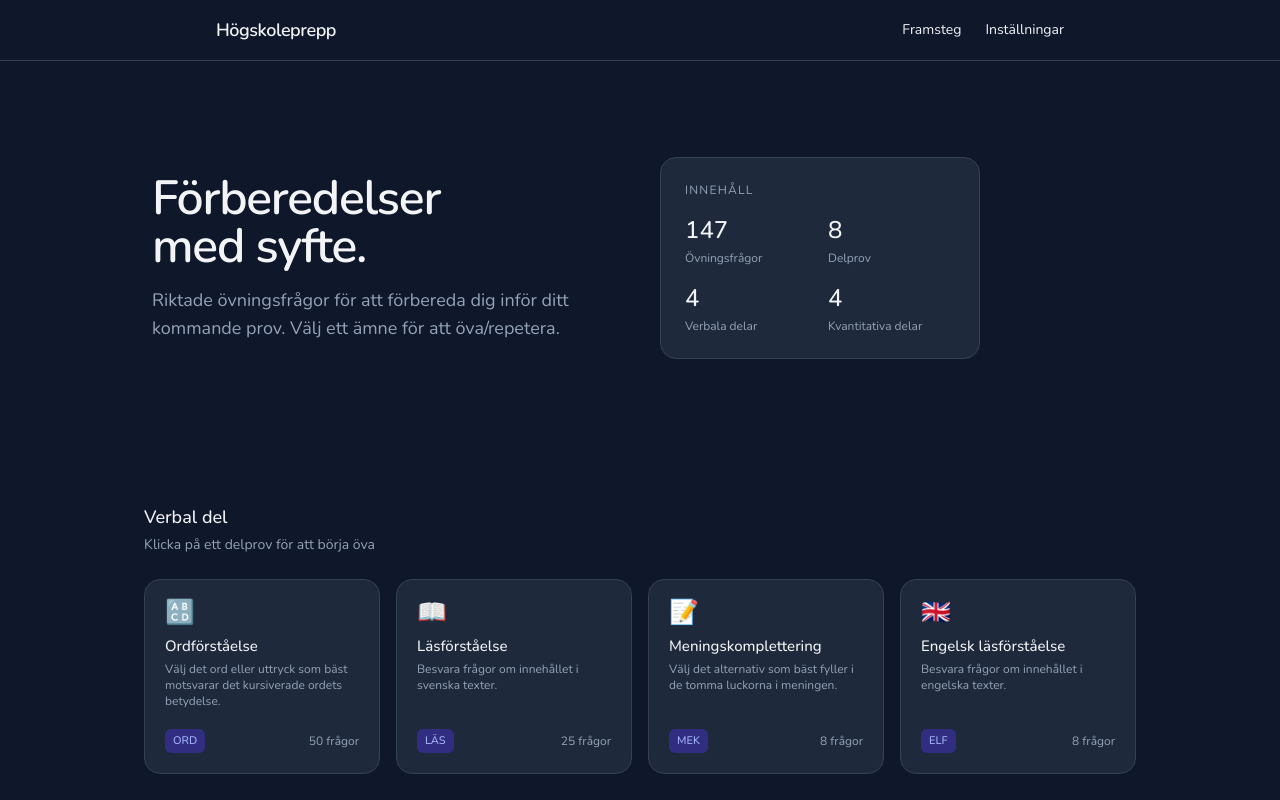
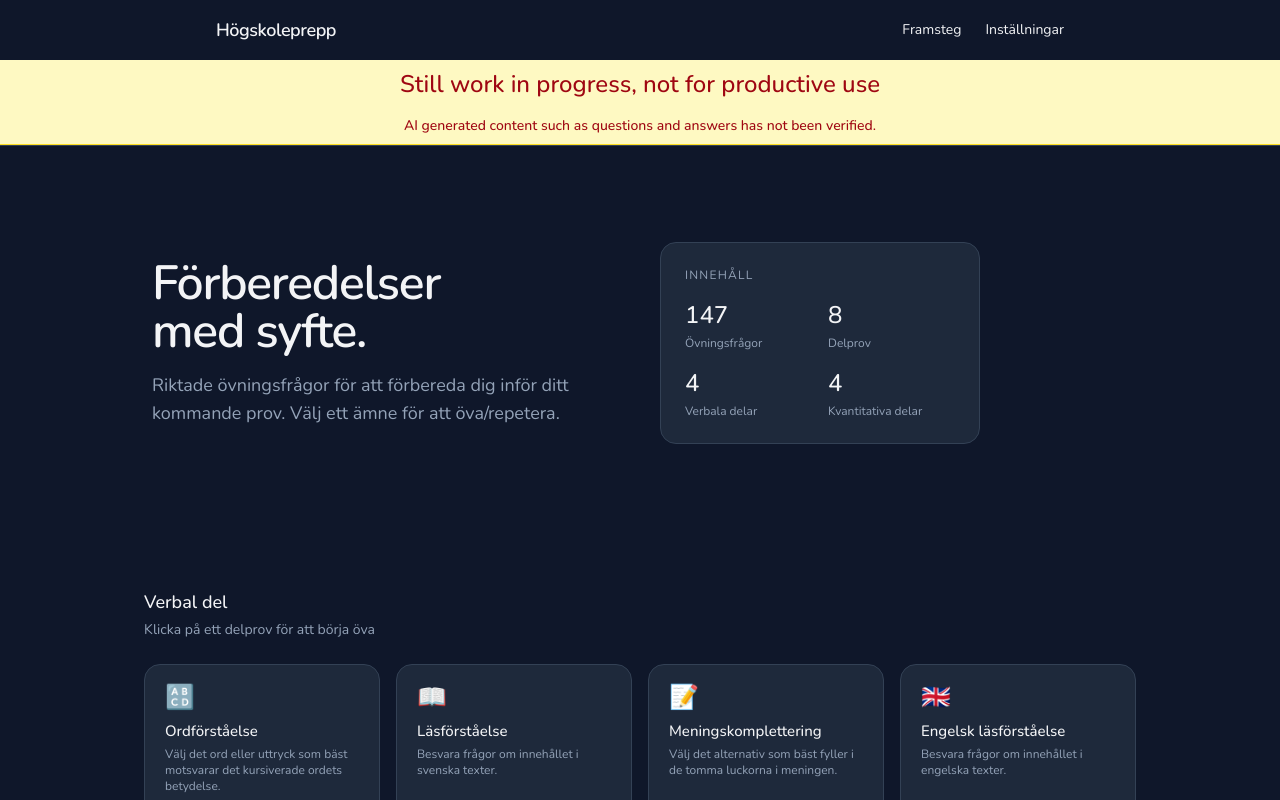
Before and after one commit to fnelin/hogskoleprovet_ovning, a Next.js app: page / in a window 1280 px wide. Shown: the top 800 px of the page. Built offline with nearby package versions, Linux system fonts and the light colour scheme.

Commit message:
Added warning in the header.

```diff
--- /dev/null
+++ b/src/components/features/warning.tsx
@@ -0,0 +1,13 @@
+export default function Warning() {
+
+    return (
+        <div className="w-full bg-yellow-100 border-b border-yellow-300 text-center">
+            <p className="mx-auto max-w-4xl px-6 py-2 font-medium text-2xl text-red-800">
+                Still work in progress, not for productive use
+            </p>
+            <p className="mx-auto max-w-4xl px-6 py-2 font-medium text-sm text-red-800">
+                AI generated content such as questions and answers has not been verified.
+            </p>
+        </div>
+    )
+}
--- a/src/components/ui/header.tsx
+++ b/src/components/ui/header.tsx
@@ -1,4 +1,5 @@
 import Link from "next/link";
+import Warning from "../features/warning";
 
 export default function Sidhuvud() {
     return (
@@ -14,6 +15,7 @@ export default function Sidhuvud() {
                     </Link>
                 </nav>
             </div>
+            <Warning />
         </header>
     )
 }
```
